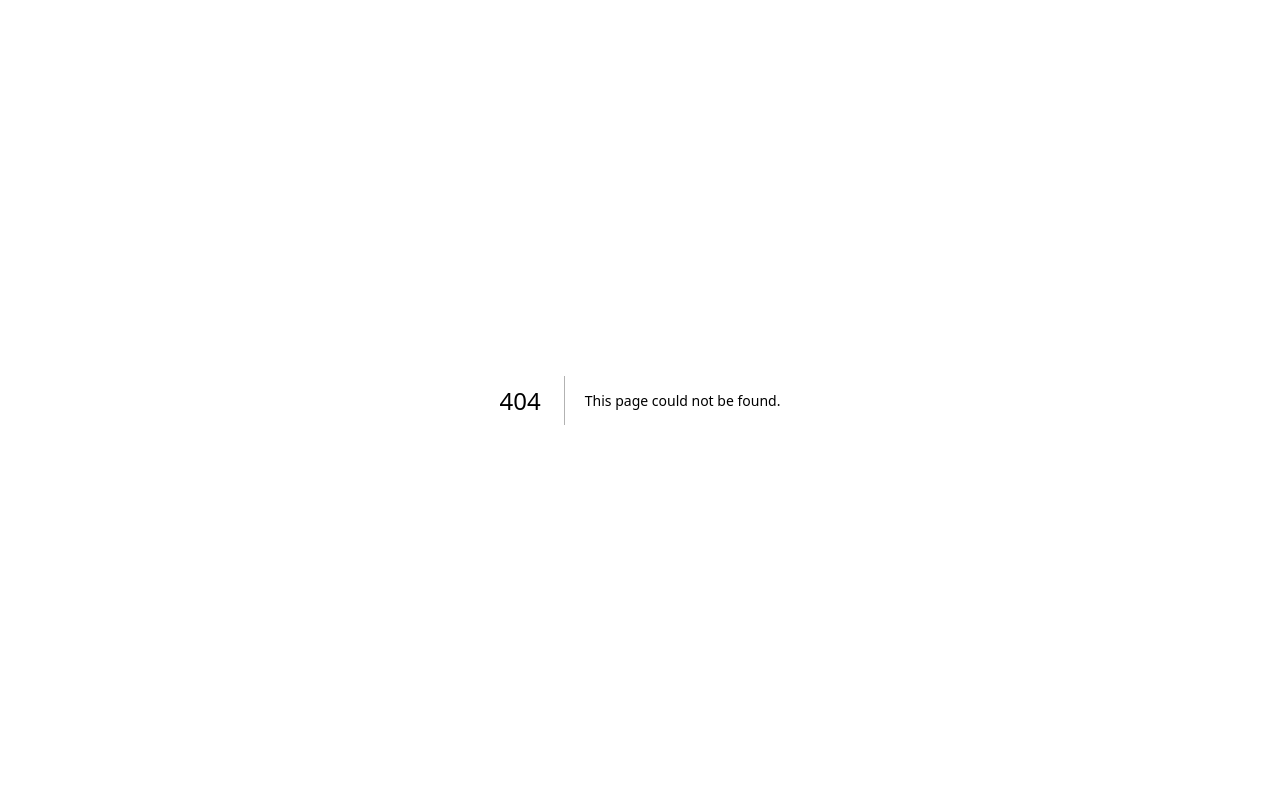
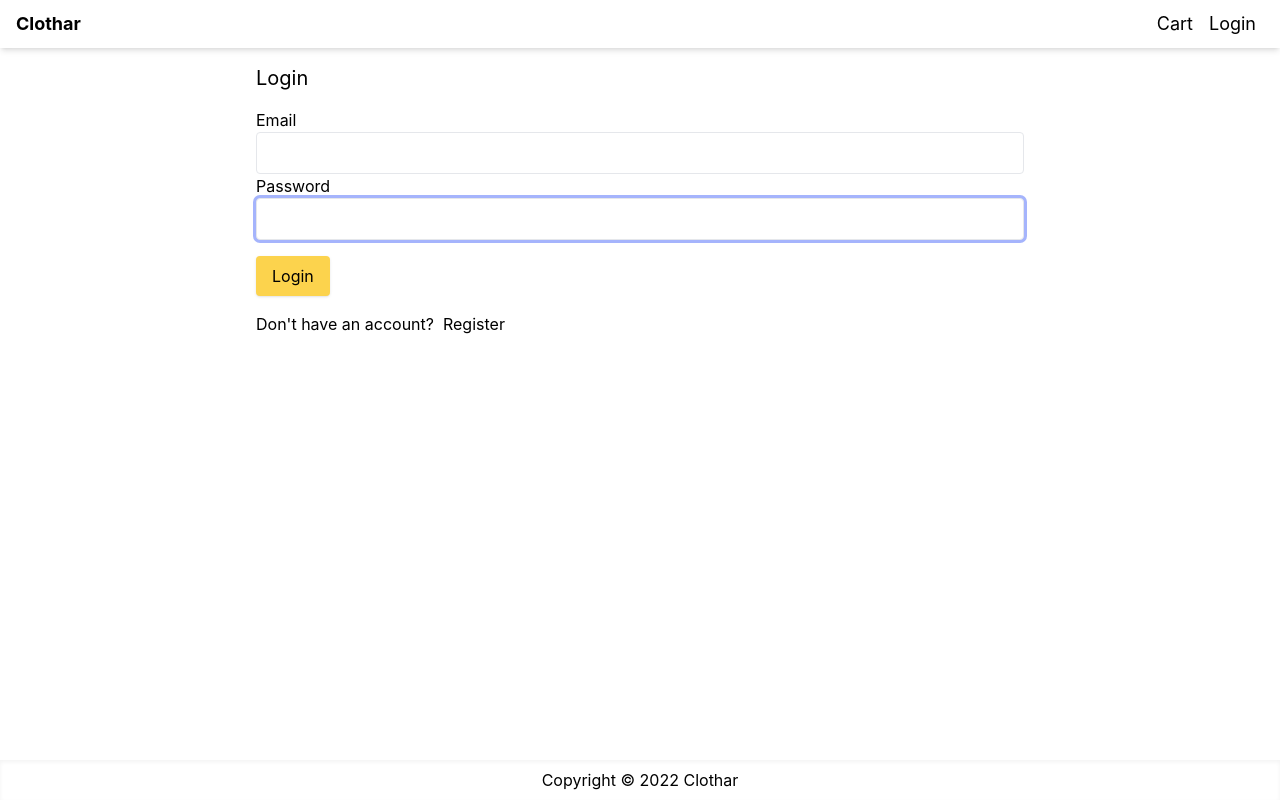
Before and after one commit to sam4rano/clothar, a Next.js app: page /Login in a window 1280 px wide. Before the commit this address had no page. Built offline with nearby package versions, Linux system fonts and the light colour scheme.

Commit message:
login form created

```diff
--- a/components/Layout.js
+++ b/components/Layout.js
@@ -1,4 +1,4 @@
-import React, { useContext } from 'react'
+import React, { useContext, useEffect, useState } from 'react'
 import Head from "next/head";
 import Link from 'next/link';
 import { Store } from '../utils/Store';
@@ -6,8 +6,13 @@
 
 export default function Layout({title, children}){
 
-  const { state, dispatch } = useContext(Store);
+  const { state} = useContext(Store);
   const {cart} = state;
+  const [cartItemsCount, setcartItemsCount] = useState(0);
+  useEffect(() => {
+    setcartItemsCount(cart.cartItems.reduce((a,c) => a + c.quantity, 0))
+
+  }, [cart.cartItems]);
 
   return (
     <>
@@ -25,9 +30,9 @@
             <div>
               <Link href="/cart" className="p-2">
                 Cart
-                {cart.cartItems.length > 0 && (
-                  <span className='ml-1 rounded-full bg-red-600 px-2 py-1 text-xs font-bold text-white'>
-                    {cart.cartItems.reduce((a, c) => a + c.quantity, 0)}
+                {cartItemsCount > 0 && (
+                  <span className="ml-1 rounded-full bg-red-600 px-2 py-1 text-xs font-bold text-white">
+                    {cartItemsCount}
                   </span>
                 )}
               </Link>
--- a/package.json
+++ b/package.json
@@ -12,9 +12,11 @@
     "@heroicons/react": "^1.0.6",
     "eslint": "8.29.0",
     "eslint-config-next": "13.0.6",
+    "js-cookie": "^3.0.1",
     "next": "13.0.6",
     "react": "18.2.0",
-    "react-dom": "18.2.0"
+    "react-dom": "18.2.0",
+    "react-hook-form": "^7.40.0"
   },
   "devDependencies": {
     "@types/react": "^18.0.26",
--- /dev/null
+++ b/pages/Login.js
@@ -0,0 +1,63 @@
+import Link from 'next/link';
+import React from 'react'
+import Layout from '../components/Layout'
+import {useForm} from 'react-hook-form'
+
+
+const Login = () => {
+
+    const {handleSubmit, register, formState: {errors},} = useForm();
+    const submitHandler = ({email, password}) => {
+        console.log(email,password)
+
+    }
+  return (
+    <Layout title="Login">
+      <form
+        className="mx-auto max-w-screen-md"
+        onSubmit={handleSubmit(submitHandler)}
+      >
+        <h1 className="mb-4 text-xl">Login</h1>
+        <div>
+          <label htmlFor="email">Email</label>
+          <input
+            {...register("email", {
+              required: "Please enter email",
+              pattern: {
+                value: /^[a-zA-Z0-9_.+-]+@[a-zA-Z0-9-]+.[a-zA-Z0-9-.]+$/i,
+                message: "Please enter valid email",
+              },
+            })}
+            type="email"
+            className="w-full"
+            id="email"
+            autoFocus
+          ></input>
+          {errors.email && <div>{errors.email.message}</div>}
+        </div>
+        <div className="mb-4">
+          <label>Password</label>
+          <input
+            type="password"
+            className="w-full"
+            id="password"
+            autoFocus
+            {...register("password", {
+              required: "Please enter password",
+              minLength: { value: 6, message: "password is more than 5 chars" },
+            })}
+          ></input>
+        </div>
+        <div className="mb-4">
+          <button className="primary-button">Login</button>
+        </div>
+        <div className="mb-4">
+          Don&apos;t have an account? &nbsp;
+          <Link href="register">Register</Link>
+        </div>
+      </form>
+    </Layout>
+  );
+}
+
+export default Login
--- a/pages/cart.js
+++ b/pages/cart.js
@@ -5,6 +5,7 @@
 import Layout from "../components/Layout";
 import { Store } from "../utils/Store";
 import { useRouter } from "next/router";
+import dynamic from "next/dynamic";
 
 const Cart = () => {
   const { state, dispatch } = useContext(Store);
@@ -17,9 +18,9 @@
     dispatch({type: 'CART_REMOVE_ITEM', payload:item});
   };
 
-  const updateCartHandler = async (item, qty) => {
+  const updateCartHandler =  (item, qty) => {
     const quantity = Number(qty);
-    dispatch({ type: "CART_ADD_ITEM", payload: { ...item, quantity:1 } });
+    dispatch({ type: "CART_ADD_ITEM", payload: { ...item, quantity } });
   };
   return (
     <Layout title="Shopping Cart">
@@ -93,7 +94,7 @@
               </li>
               <li>
                 <button
-                  onClick={() => router.push("/shipping")}
+                  onClick={() => router.push("login?redirect=/shipping")}
                   className="primary-button w-full"
                 >
                   Checkout
@@ -107,4 +108,4 @@
   );
 };
 
-export default Cart;
+export default dynamic(() => Promise.resolve(Cart), {ssr:false});
--- a/pages/product/[slug].js
+++ b/pages/product/[slug].js
@@ -24,7 +24,7 @@
 
 
     if (product.countInStock < quantity) {
-      alert('Product out of stock')
+      alert('Sorry,  Product out of stock')
       return;
     }
 
--- a/styles/globals.css
+++ b/styles/globals.css
@@ -38,3 +38,20 @@
 .primary-button {
   @apply rounded bg-amber-300 py-2 px-4 shadow outline-none hover:bg-amber-400 active:bg-amber-500;
 }
+input,
+select,
+textarea {
+  @apply rounded border p-2  outline-none ring-indigo-300  focus:ring;
+}
+
+.dropdown-link {
+  @apply flex p-2 hover:bg-gray-200;
+}
+
+.alert-error {
+  @apply my-3 rounded-lg bg-red-100 p-3 text-red-700;
+}
+
+.alert-success {
+  @apply my-3 rounded-lg bg-green-100 p-3 text-green-700;
+}
--- a/utils/Store.js
+++ b/utils/Store.js
@@ -1,14 +1,16 @@
+import Cookies from "js-cookie";
 import { createContext, useReducer} from "react";
 
 export const Store = createContext();
 
 const initialState = {
-    cart: { cartItems: []}
+    cart: Cookies.get('cart')? JSON.parse(Cookies.get('cart')):
+    {cartItems:[]}
 };
 
 function reducer(state, action) {
     switch (action.type) {
-        case 'CART_ADD_ITEMS': {
+        case 'CART_ADD_ITEM': {
             const newItem = action.payload;
             const existItem = state.cart.cartItems.find(
                 (item) => item.slug === newItem.slug
@@ -18,13 +20,15 @@
                   item.name === existItem.name ? newItem:item
                 )
                 :[...state.cart.cartItems, newItem];
+            Cookies.set('cart',JSON.stringify({...state.cart, cartItems}));
             return { ...state, cart: {...state.cart, cartItems} };
         }
         case 'CART_REMOVE_ITEM': {
             const cartItems = state.cart.cartItems.filter(
                 (item) => item.slug !== action.payload.slug
             );
-             return { ...state, cart: { ...state.cart, cartItems } };
+            Cookies.set("cart", JSON.stringify({ ...state.cart, cartItems }));
+            return { ...state, cart: { ...state.cart, cartItems } };
         }
         default:
             return state;
```
Also changed, not shown: .eslintrc.json, 1 other file (tests, documents, lock files or other folders).
